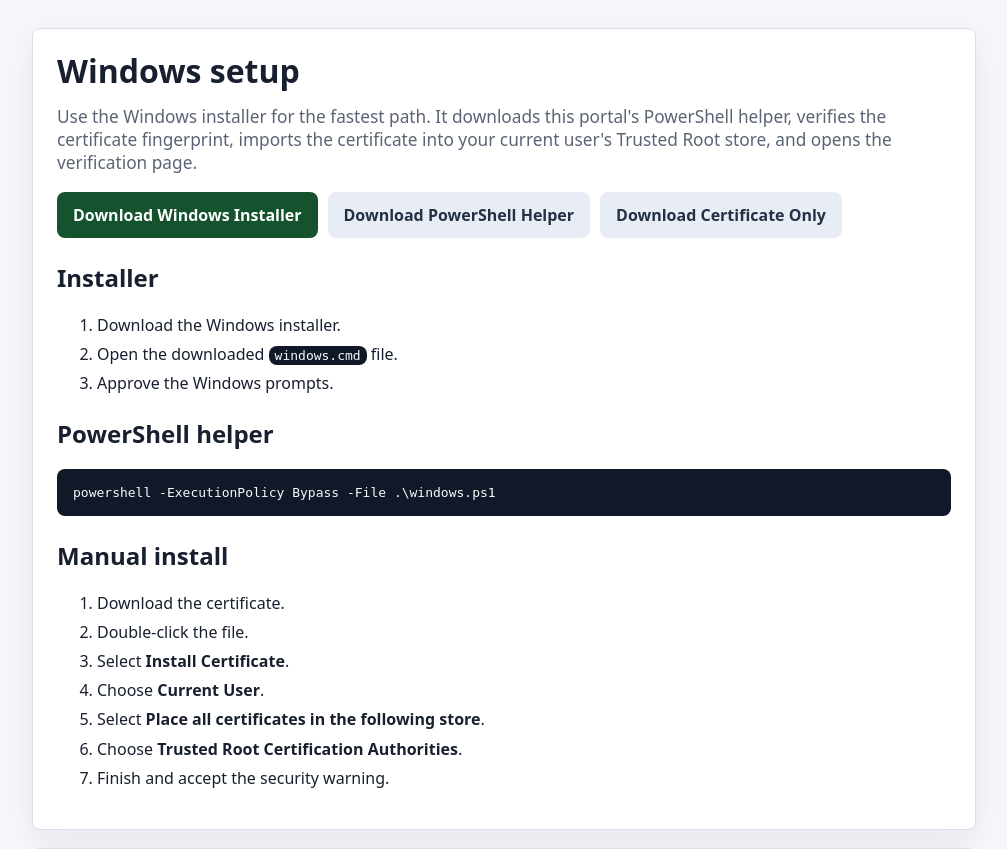
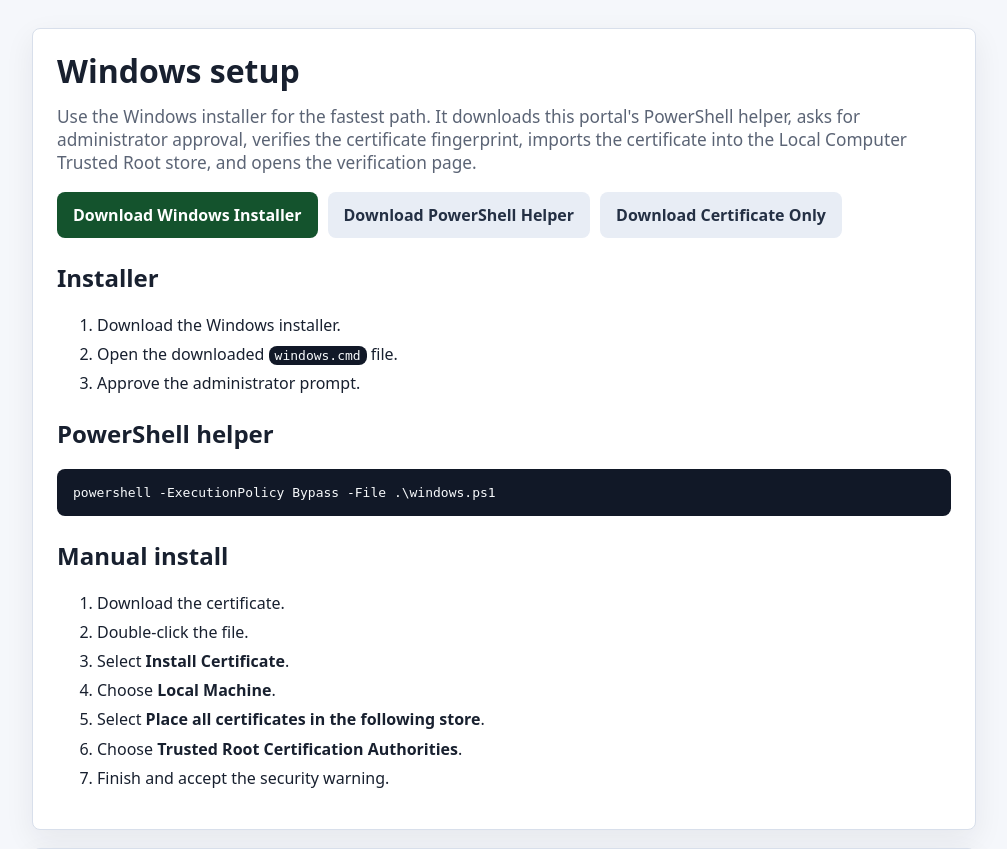
Before and after one commit to dzcassell/ca-portal, a Flask app: template templates/windows.html in a window 1280 px wide. Shown: the top 849 px of the page, without its empty margins (136-1143 px from the left). Run offline with Flask 3, Linux system fonts and the light colour scheme; the template is opened without the code that fills it: most values are stand-ins (such as "Sample title", 1, 10 or a date in 2020).

Commit message:
Install Windows certificate for local computer

```diff
--- a/app.py
+++ b/app.py
@@ -261,14 +261,19 @@ def healthz():
 def windows_script():
     script = f"""
     # Installs the Cato/company TLS inspection root certificate into the
-    # current user's Trusted Root Certification Authorities store.
+    # Local Computer Trusted Root Certification Authorities store.
     # This is explicit and user-visible; it does not attempt stealth installation.
 
     $ErrorActionPreference = "Stop"
     $CertUrl = "{base_url()}/download/cert"
     $ExpectedSha256 = "{cert_sha256_hex()}"
     $CertPath = Join-Path $env:TEMP "{CERT_FILENAME}"
-    $StoreLocation = "Cert:\\CurrentUser\\Root"
+    $StoreLocation = "Cert:\\LocalMachine\\Root"
+
+    $principal = New-Object Security.Principal.WindowsPrincipal([Security.Principal.WindowsIdentity]::GetCurrent())
+    if (-not $principal.IsInRole([Security.Principal.WindowsBuiltInRole]::Administrator)) {{
+      throw "Administrator approval is required to install the certificate for the local computer."
+    }}
 
     Write-Host "Downloading certificate from $CertUrl ..."
     Invoke-WebRequest -Uri $CertUrl -OutFile $CertPath
@@ -285,8 +290,14 @@ def windows_script():
     Write-Host "Thumbprint: $($cert.Thumbprint)"
     Write-Host "Not After:  $($cert.NotAfter)"
 
-    Write-Host "Installing certificate into CurrentUser Trusted Root store..."
+    Write-Host "Installing certificate into Local Computer Trusted Root store..."
     Import-Certificate -FilePath $CertPath -CertStoreLocation $StoreLocation | Out-Null
+
+    $installed = Get-ChildItem -Path $StoreLocation | Where-Object {{ $_.Thumbprint -eq $cert.Thumbprint }}
+    if (-not $installed) {{
+      throw "The certificate was not found in the Local Computer Trusted Root store after import."
+    }}
+
     Write-Host "Done. Restart your browser."
     Write-Host "Opening verification page..."
     Start-Process "{base_url()}/verify"
@@ -302,6 +313,7 @@ def windows_cmd():
 
     set "SCRIPT_URL={base_url()}/download/windows.ps1"
     set "SCRIPT_PATH=%TEMP%\\cato-cert-install.ps1"
+    set "ELEVATE_PATH=%TEMP%\\cato-cert-elevate.ps1"
 
     echo Downloading the Windows certificate installer...
     powershell.exe -NoProfile -ExecutionPolicy Bypass -Command "Invoke-WebRequest -Uri '%SCRIPT_URL%' -OutFile '%SCRIPT_PATH%'"
@@ -312,18 +324,23 @@ def windows_cmd():
       exit /b 1
     )
 
-    echo Running the certificate installer...
-    powershell.exe -NoProfile -ExecutionPolicy Bypass -File "%SCRIPT_PATH%"
+    echo Requesting administrator approval...
+    > "%ELEVATE_PATH%" echo $scriptPath = '%SCRIPT_PATH%'
+    >> "%ELEVATE_PATH%" echo $p = Start-Process -FilePath powershell.exe -ArgumentList @('-NoProfile','-ExecutionPolicy','Bypass','-File',$scriptPath) -Verb RunAs -PassThru -Wait
+    >> "%ELEVATE_PATH%" echo exit $p.ExitCode
+
+    powershell.exe -NoProfile -ExecutionPolicy Bypass -File "%ELEVATE_PATH%"
     set "INSTALL_RESULT=%ERRORLEVEL%"
 
     echo.
     if not "%INSTALL_RESULT%"=="0" (
-      echo Install failed. Leave this window open and contact support: {SUPPORT_EMAIL}
+      echo Install failed or administrator approval was cancelled.
+      echo Leave this window open and contact support: {SUPPORT_EMAIL}
       pause
       exit /b %INSTALL_RESULT%
     )
 
-    echo Certificate install completed.
+    echo Certificate install completed for the local computer.
     echo Restart browsers that were already open.
     pause
     """
--- a/templates/windows.html
+++ b/templates/windows.html
@@ -2,7 +2,7 @@
 {% block content %}
 <div class="card">
   <h1>Windows setup</h1>
-  <p class="lede">Use the Windows installer for the fastest path. It downloads this portal's PowerShell helper, verifies the certificate fingerprint, imports the certificate into your current user's Trusted Root store, and opens the verification page.</p>
+  <p class="lede">Use the Windows installer for the fastest path. It downloads this portal's PowerShell helper, asks for administrator approval, verifies the certificate fingerprint, imports the certificate into the Local Computer Trusted Root store, and opens the verification page.</p>
   <div class="actions">
     <a class="button" href="/download/windows.cmd">Download Windows Installer</a>
     <a class="button secondary" href="/download/windows.ps1">Download PowerShell Helper</a>
@@ -12,7 +12,7 @@
   <ol>
     <li>Download the Windows installer.</li>
     <li>Open the downloaded <code>windows.cmd</code> file.</li>
-    <li>Approve the Windows prompts.</li>
+    <li>Approve the administrator prompt.</li>
   </ol>
   <h2>PowerShell helper</h2>
   <pre>powershell -ExecutionPolicy Bypass -File .\windows.ps1</pre>
@@ -21,7 +21,7 @@
     <li>Download the certificate.</li>
     <li>Double-click the file.</li>
     <li>Select <strong>Install Certificate</strong>.</li>
-    <li>Choose <strong>Current User</strong>.</li>
+    <li>Choose <strong>Local Machine</strong>.</li>
     <li>Select <strong>Place all certificates in the following store</strong>.</li>
     <li>Choose <strong>Trusted Root Certification Authorities</strong>.</li>
     <li>Finish and accept the security warning.</li>
```
Also changed, not shown: tests/test_app.py (+17 -0 lines), README.md.
